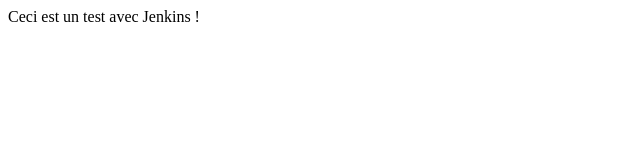
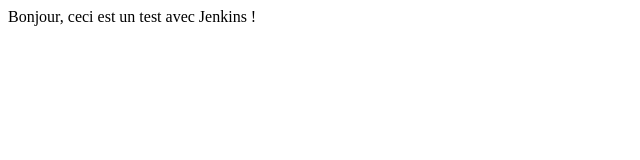
Before and after one commit to LinelinLove/git-jenkins, a plain HTML site: page index.html in a window 1280 px wide. Shown: the full height of the page, 0-640 px from the left. Drawn offline with Linux system fonts and the light colour scheme.

Commit message:
jenkins test

```diff
--- a/index.html
+++ b/index.html
@@ -6,6 +6,6 @@
     <title>Test Jenkins</title>
   </head>
   <body>
-    Ceci est un test avec Jenkins !
+    Bonjour, ceci est un test avec Jenkins !
   </body>
 </html>
```
